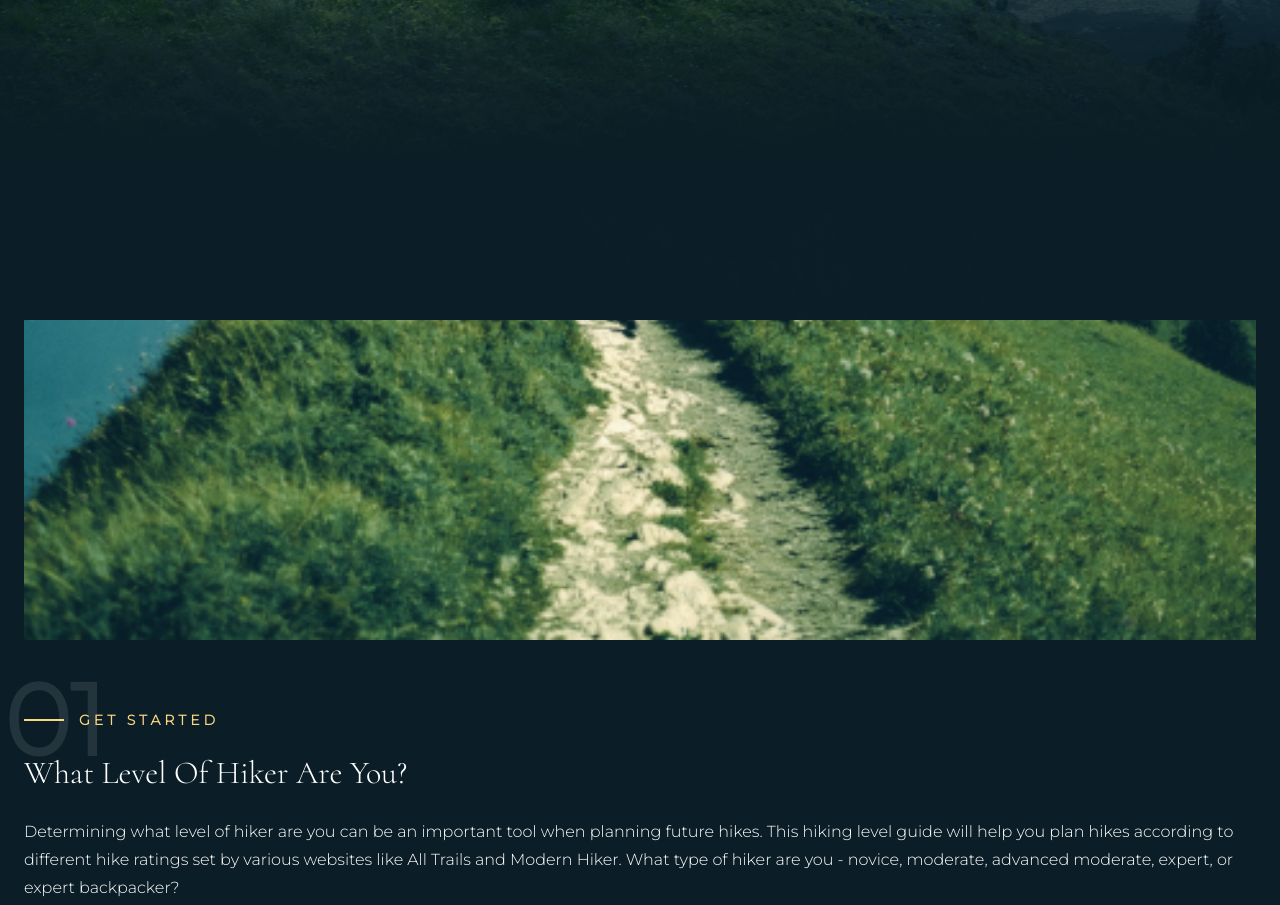
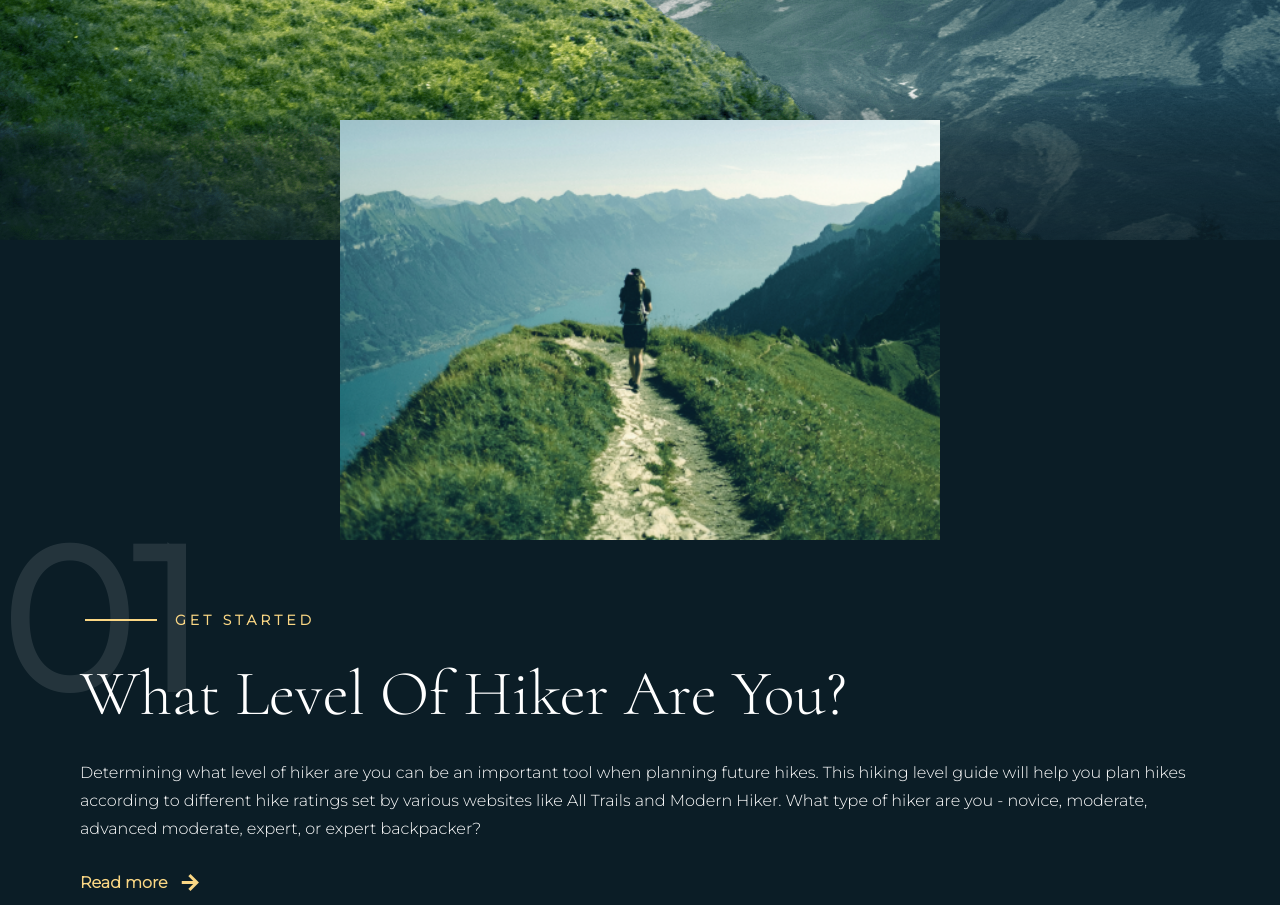
Before and after one commit to lbferrand/responsive-adventures-website, a plain HTML site: page index.html in a window 1280 px wide. Shown: the part 560-1465 px from the top of the page. Drawn offline with nearby package versions, Linux system fonts and the light colour scheme; a web font is replaced by a local one.

Commit message:
Add media queries

```diff
--- a/assets/css/main.css
+++ b/assets/css/main.css
@@ -69,7 +69,7 @@ img {
 .container {
   max-width: 144rem;
   margin: 0 auto;
-  padding: 0 2.4rem;
+  padding: var(--container-spacing);
 }
 
 .d-grid {
@@ -342,3 +342,61 @@ img {
 }
 
 /* Media queries */
+@media screen and (min-width: 768px) {
+  :root {
+    --font-size-xl: 5.8rem;
+    --container-spacing: 0 8rem;
+  }
+  /*Hero */
+  .hero {
+    height: 100vh;
+  }
+
+  .parallax-img {
+    height: auto;
+  }
+
+  .parallax-bottom-img {
+    top: 45%;
+  }
+
+  .parallax-middle-img {
+    top: 30%;
+  }
+
+  /*Hiking information */
+  .card {
+    grid-template-columns: repeat(2, 1fr);
+    row-gap: 6.4rem;
+    margin-bottom: 20rem;
+  }
+
+  .card-image {
+    grid-column: 1/-1;
+    width: 60rem;
+    height: 42rem;
+    justify-self: center;
+  }
+
+  .card-info {
+    grid-column: 1/-1;
+  }
+
+  .count {
+    font-size: 20rem;
+    left: -8rem;
+  }
+
+  .tagline {
+    margin-left: 9.5rem;
+  }
+
+  .tagline::before {
+    width: 7.2rem;
+    left: -9rem;
+  }
+
+  .card-title {
+    font-size: 6.4rem;
+  }
+}
```
